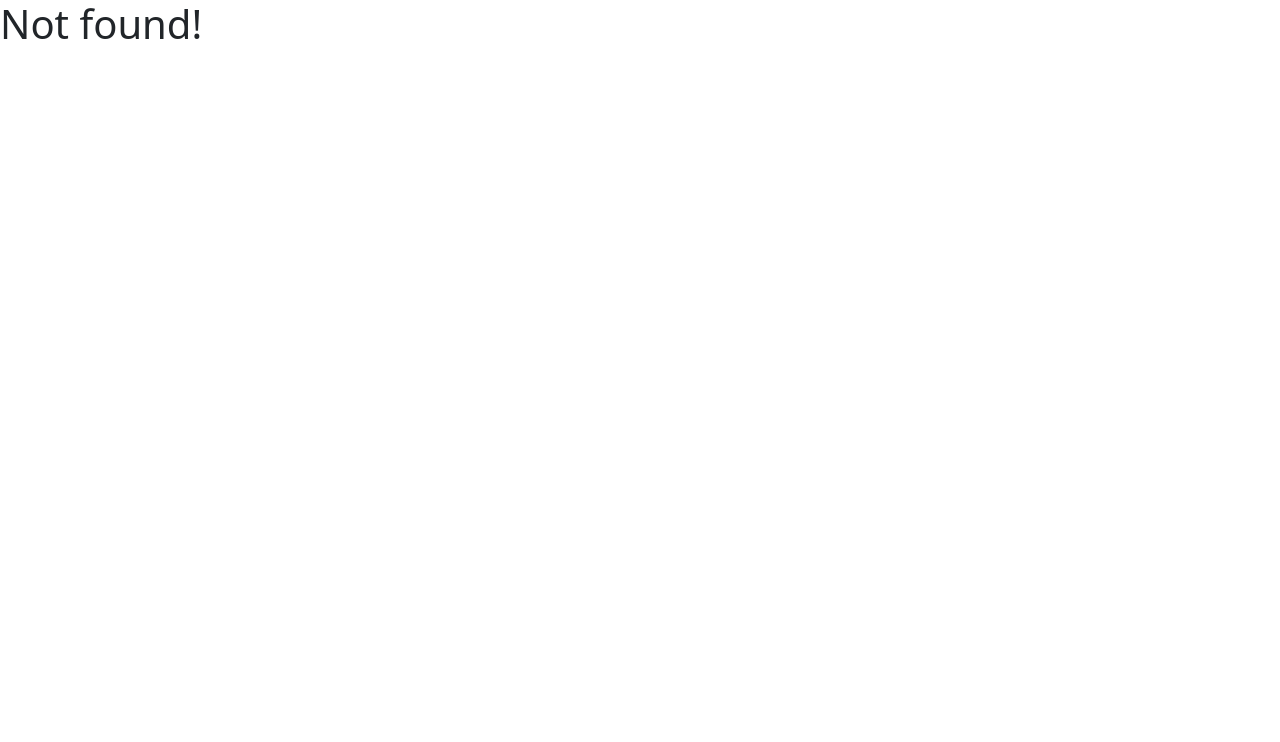
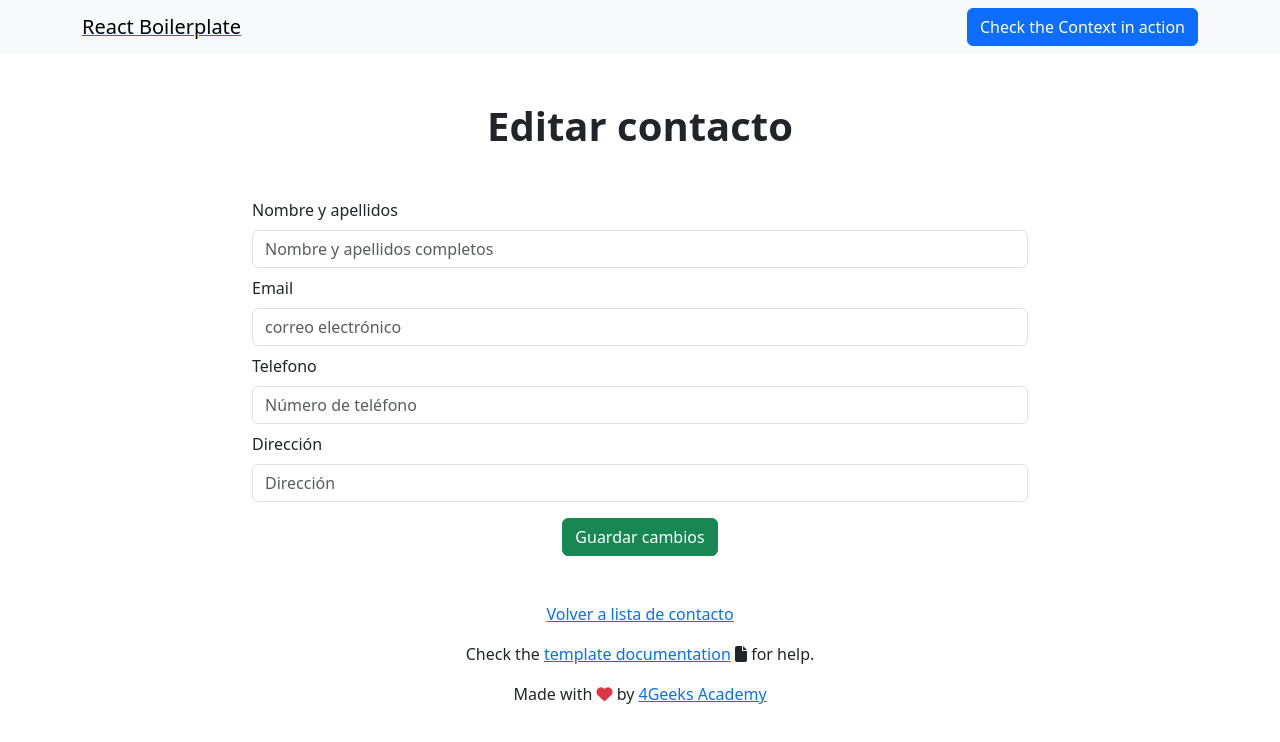
Before and after one commit to 4GeeksAcademy/lista-de-contactos-solrac, a React (Vite) app: page /edit_contact in a window 1280 px wide. Before the commit this address had no page. Shown: the top 742 px of the page. Built offline with nearby package versions, Linux system fonts and the light colour scheme.

Commit message:
Editando pagina de edicion de contacto

```diff
--- a/src/pages/ContactCard.jsx
+++ b/src/pages/ContactCard.jsx
@@ -1,6 +1,6 @@
 import { useNavigate } from "react-router-dom";
 import { useEffect, useState } from "react";
-import { delete_contact, get_list_user } from "../service/serviceAPI";
+import { delete_contact, edit_contacts, get_list_user } from "../service/serviceAPI";
 import useGlobalReducer from "../hooks/useGlobalReducer";
 
 export const ContactCard = () => {
@@ -14,6 +14,11 @@ export const ContactCard = () => {
         if (!confirm("¿Seguro que deseas eliminar este contacto?")) return;
         await delete_contact(id);
     };
+
+    const handleEdit = async (id) =>{
+        await edit_contacts(id);
+        navigate("/edit_contact")
+    }
 
     useEffect(() => {
         get_list_user(dispatch) //esta llamada a la API funciona correctamente.
@@ -65,7 +70,10 @@ export const ContactCard = () => {
                                     </div>
                                 </div>
                                 <div className="col-md-1 d-block justify-content-end my-2">
-                                    <button className="btn btn-border-none me-2">
+                                    <button
+                                    className="btn btn-border-none me-2"
+                                    onClick={()=> handleEdit(contacto.id)}
+                                    >
                                         <i className="align-item-start fa-solid fa-pen"></i>
                                     </button>
                                     <button
--- /dev/null
+++ b/src/pages/EditContact.jsx
@@ -0,0 +1,86 @@
+import { useState } from "react";
+import useGlobalReducer from "../hooks/useGlobalReducer";
+import { Link } from "react-router-dom";
+// import { edit_contacts } from "../service/serviceAPI";
+
+export const EditContact = () => {
+
+    const {store, dispatch} = useGlobalReducer();
+
+        const [edit_contact, setEdit_Contact] = useState({
+            name: "",
+            email: "",
+            phone: "",
+            address: "",
+        });
+
+    //     const hadlesubmit = async (e) => {
+    //         e.preventDefault()
+    //         await edit_contacts(edit_contact, setEdit_Contact, dispatch)
+    //         navigate("/contact_card")
+
+    //     }
+
+    //     // esta funcion modifica los valores en onchange
+    //     const handleChange = (field, value) => {
+    //         setEdit_Contact({
+    //             ...edit_contact,
+    //             [field]: value
+    //         });
+    //     };
+
+
+    return (
+        <>
+            <div className="Edit-form container mt-5" style={{ width: "800px", height: "500px" }}>
+                <div className="tittle text-center display-1 m-5">
+                    <h1><strong>Editar contacto</strong></h1>
+                </div>
+                <form
+                //  onSubmit={hadlesubmit}
+                 >
+                    <label className="form-label mb-2" htmlFor="fullname">Nombre y apellidos</label>
+                    <input
+                        className="form-control mb-2"
+                        id="fullname"
+                        type="text"
+                        placeholder="Nombre y apellidos completos"
+                        // onChange={(e) => handleChange("name", e.target.value)}
+                        // value={edit_contact.name}
+                    />
+                    <label className="form-label mb-2" htmlFor="email">Email</label>
+                    <input
+                        className="form-control mb-2"
+                        id="email"
+                        type="email"
+                        placeholder="correo electrónico"
+                        // onChange={(e) => handleChange("email", e.target.value)}
+                        // value={edit_contact.email}
+                    />
+                    <label className="form-label mb-2" htmlFor="phone">Telefono</label>
+                    <input
+                        className="form-control mb-2"
+                        id="phone"
+                        type="number"
+                        placeholder="Número de teléfono"
+                        // onChange={(e) => handleChange("phone", e.target.value)}
+                        // value={edit_contact.phone}
+                    />
+                    <label className="form-label mb-2" htmlFor="address">Dirección</label>
+                    <input
+                        className="form-control mb-2"
+                        id="address"
+                        type="text"
+                        placeholder="Dirección"
+                        // onChange={(e) => handleChange("address", e.target.value)}
+                        // value={edit_contact.address}
+                    />
+                    <div className="d-flex justify-content-center m-3">
+                        <button className="btn btn-success" type="submit">Guardar cambios</button>
+                    </div>
+                </form>
+            </div>
+            <Link className="d-flex justify-content-center" to={"/contact_card"}>Volver a lista de contacto</Link>
+        </>
+    );
+};
--- a/src/routes.jsx
+++ b/src/routes.jsx
@@ -11,6 +11,7 @@ import { Single } from "./pages/Single";
 import { Demo } from "./pages/Demo";
 import { ContactCard } from "./pages/ContactCard";
 import { NewContact } from "./pages/NewContact";
+import { EditContact } from "./pages/EditContact";
 
 export const router = createBrowserRouter(
   createRoutesFromElements(
@@ -29,6 +30,7 @@ export const router = createBrowserRouter(
       <Route path="/demo" element={<Demo />} />
       <Route path="/contact_card" element={<ContactCard />} />
       <Route path="/new_contact" element={<NewContact />} />
+      <Route path="/edit_contact" element={<EditContact />} />
     </Route>
   )
 );
--- a/src/service/serviceAPI.js
+++ b/src/service/serviceAPI.js
@@ -44,25 +44,38 @@ export const get_list_user = async (dispatch) => {
     const data = await response.json()
     console.log(data) //con este console.log veo en consola la informacion de data.
     dispatch({ type: 'set_contactos', payload: data.contacts }) //payload: data.contacts porque store.contacts no es un array, sino un objeto ({ contacts: [...] }).
-// React no puede iterarlo, y no renderiza nada.
+    // React no puede iterarlo, y no renderiza nada.
 }
 
 //'set_contactos' me va a setear
 // // //----------------------------------------------------------------------------------------------------------------------
 
-// export const edit_contact = async (contact, setContact, dispatch) => {
-//     const response = await fetch (`https://playground.4geeks.com/contact/agendas/${slug}/contacts/${contact_id}`),{
-//         method: "PUT",
-//         headers: {
-//             "Content-type": "application/json"
-//         },
-//         body: JSON.stringify(contact)
-//     })
+export const edit_contacts = async (id, new_contact, setNew_contact, dispatch) => {
+    const response = await fetch(`https://playground.4geeks.com/contact/agendas/carlos/contacts/${id}`, {
+        method: "PUT",
+        headers: {
+            "Content-type": "application/json"
+        },
+        body: JSON.stringify(new_contact)
+    });
 
-//     if (response.ok) {
-//         get_list_user(dispatch)
-//     }
-// }
+    if (!response.ok) {
+        console.log("No es posible conectar con la API");
+        return;
+    }
+
+    if (response.ok) {
+        get_list_user(dispatch)
+    }
+    setNew_contact({
+        name: "",
+        email: "",
+        phone: "",
+        address: "",
+    })
+
+
+}
 // // //----------------------------------------------------------------------------------------------------------------------
 
 export const delete_contact = async (id) => {
```
